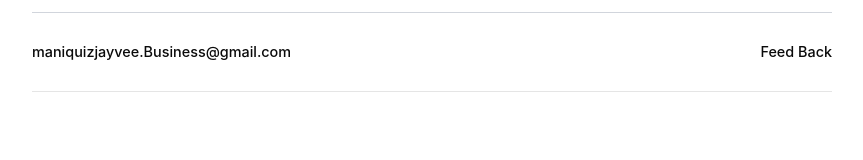
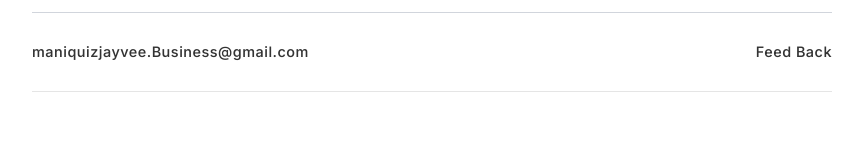
Before and after one commit to JayveeFortissimo/JayveeManiquiz, a Next.js app: page /pages/Projects in a window 1280 px wide. Shown: the top 160 px of the page, without its empty margins (208-1071 px from the left). Built offline with nearby package versions, Linux system fonts and the light colour scheme.

Commit message:
feat: add font

```diff
--- a/src/app/globals.css
+++ b/src/app/globals.css
@@ -1,6 +1,5 @@
 @import "tailwindcss";
 @import "tw-animate-css";
-@import url('https://fonts.googleapis.com/css2?family=Inter:ital,opsz,wght@0,14..32,100..900;1,14..32,100..900&display=swap');
 @custom-variant dark (&:is(.dark *));
 
 @theme inline {
@@ -122,9 +121,11 @@
 }
 
 
-.inter{
-  font-family: "Inter", sans-serif;
-  font-optical-sizing: auto;
-  font-weight: 530;
+.inter {
+  font-family: 'Inter', sans-serif;
+  font-weight: 530; /* Adjust as needed */
   font-style: normal;
+  letter-spacing: 0.5px; /* Add some letter spacing for beauty */
+  line-height: 1.6; /* Improve line height */
+  color: #333; /* Set a nice text color */
 }
--- a/src/app/layout.tsx
+++ b/src/app/layout.tsx
@@ -18,7 +18,10 @@
 }>) {
   return (
     <html lang="en">
+    <header>
+      <link href="https://fonts.googleapis.com/css2?family=Inter:ital,opsz,wght@0,14..32,100..900;1,14..32,100..900&display=swap" rel="stylesheet"/>
 
+    </header>
       <body
       className="inter"
       >
--- a/src/app/pages/Projects/page.tsx
+++ b/src/app/pages/Projects/page.tsx
@@ -1,6 +1,6 @@
 export default function page(){
     return(
-        <>
-        </>
+        <div>
+        </div>
     )
 }
--- a/src/app/pages/TechStack/page.tsx
+++ b/src/app/pages/TechStack/page.tsx
@@ -1,6 +1,6 @@
 export default function page(){
     return(
-        <>
-        </>
+        <div>
+        </div>
     )
 }
```
